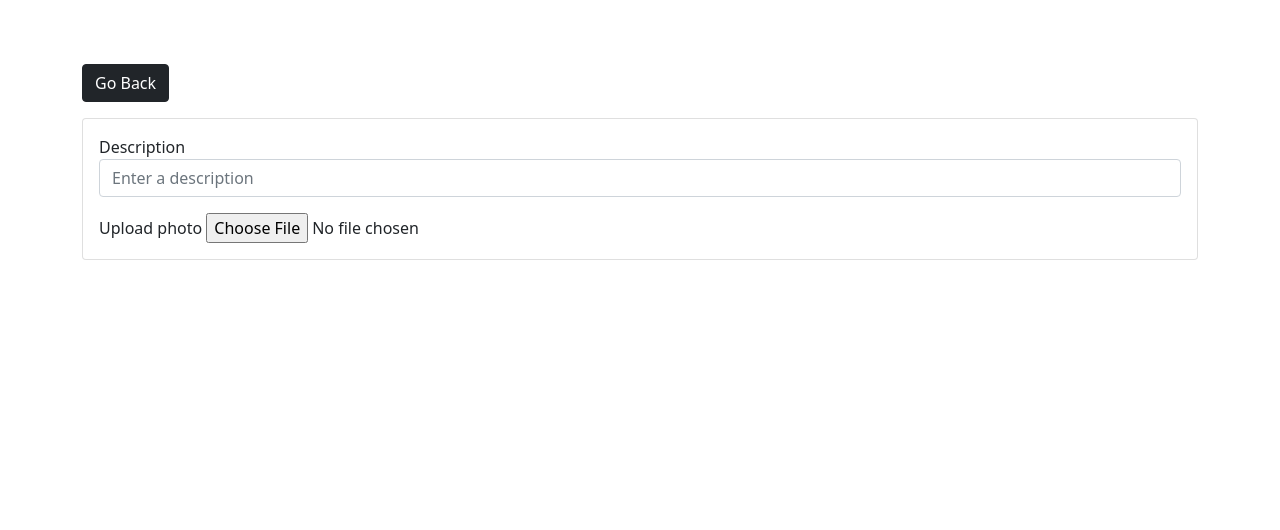
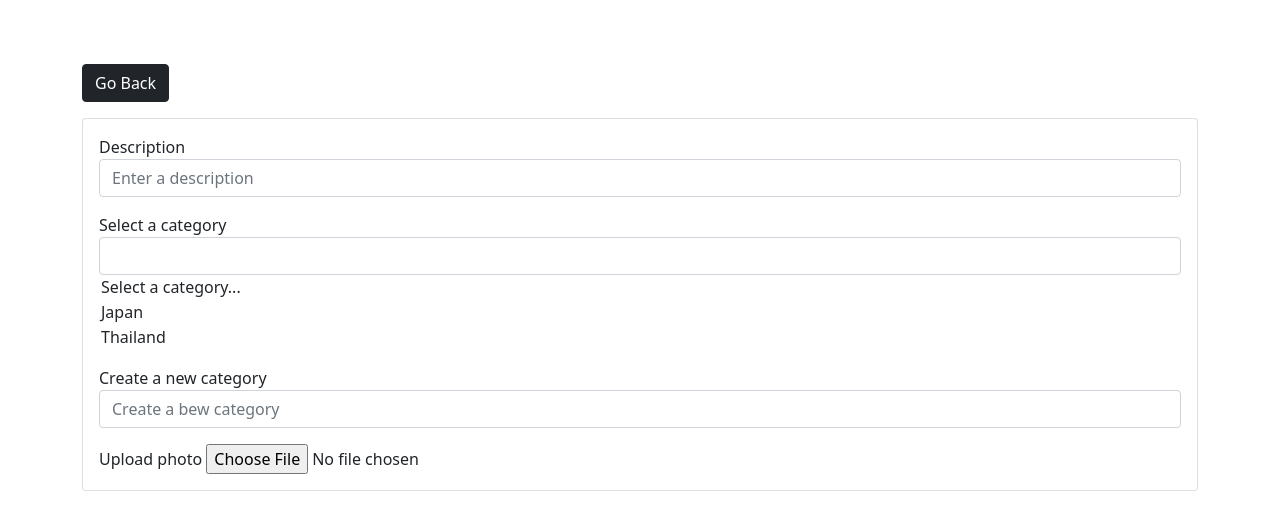
Before and after one commit to roselynle/fotodump, a Django app: page /add/ in a window 1280 px wide. Shown: the top 530 px of the page. Run offline with Django 3.2, Linux system fonts and the light colour scheme; data comes from the database, SQL or seed files in the repository; lists and menus that the app fills with data are empty.

Commit message:
add dropdown for selecting category

```diff
--- a/photosharing/photos/templates/photos/addphoto.html
+++ b/photosharing/photos/templates/photos/addphoto.html
@@ -25,14 +25,41 @@
                             <div class="form-group m-3">
                                 <label>Description</label>
                                 <input
+                                    name="description"
                                     type="text"
                                     placeholder="Enter a description"
                                     class="form-control"
                                 />
                             </div>
+
+                            <div class="form-group m-3">
+                                <label>Select a category</label>
+                                <select name="category" class="form-control"></select>
+                                    <option value="none">
+                                        Select a category...
+                                    </option>
+                                    {% for category in categories %}
+                                    <option value="{{category.id}}">
+                                        {{category.name}}
+                                    </option>
+                                    {% endfor %}
+                                </select>
+                            </div>
+
+                            <div class="form-group m-3">
+                                <label>Create a new category</label>
+                                <input
+                                    name="new-category"
+                                    type="text"
+                                    placeholder="Create a bew category"
+                                    class="form-control"
+                                />
+                            </div>
+
                             <div class="form-group m-3">
                                 <label>Upload photo</label>
                                 <input
+                                    name="image"
                                     type="file"
                                     class="form-control-file"
                                 />
--- a/photosharing/photos/views.py
+++ b/photosharing/photos/views.py
@@ -14,4 +14,6 @@ def view(request, photo_id):
     return render(request, 'photos/photo.html', {'photo' : photo})
 
 def add(request):
-    return render(request, 'photos/addphoto.html')
+    categories = Category.objects.all()
+    context = {'categories': categories}
+    return render(request, 'photos/addphoto.html', context)
```
Lines whose indentation alone changed are shown as unchanged.
